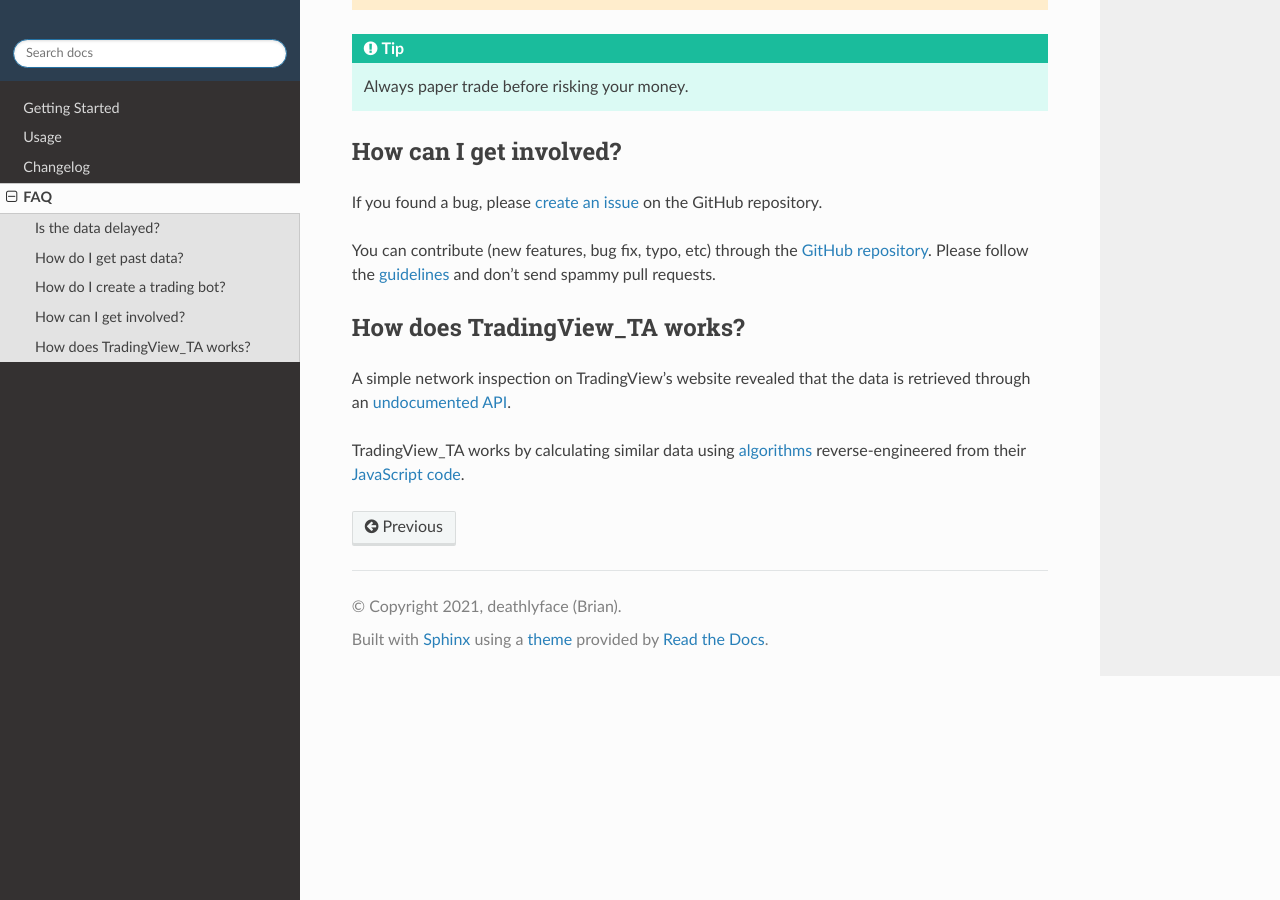
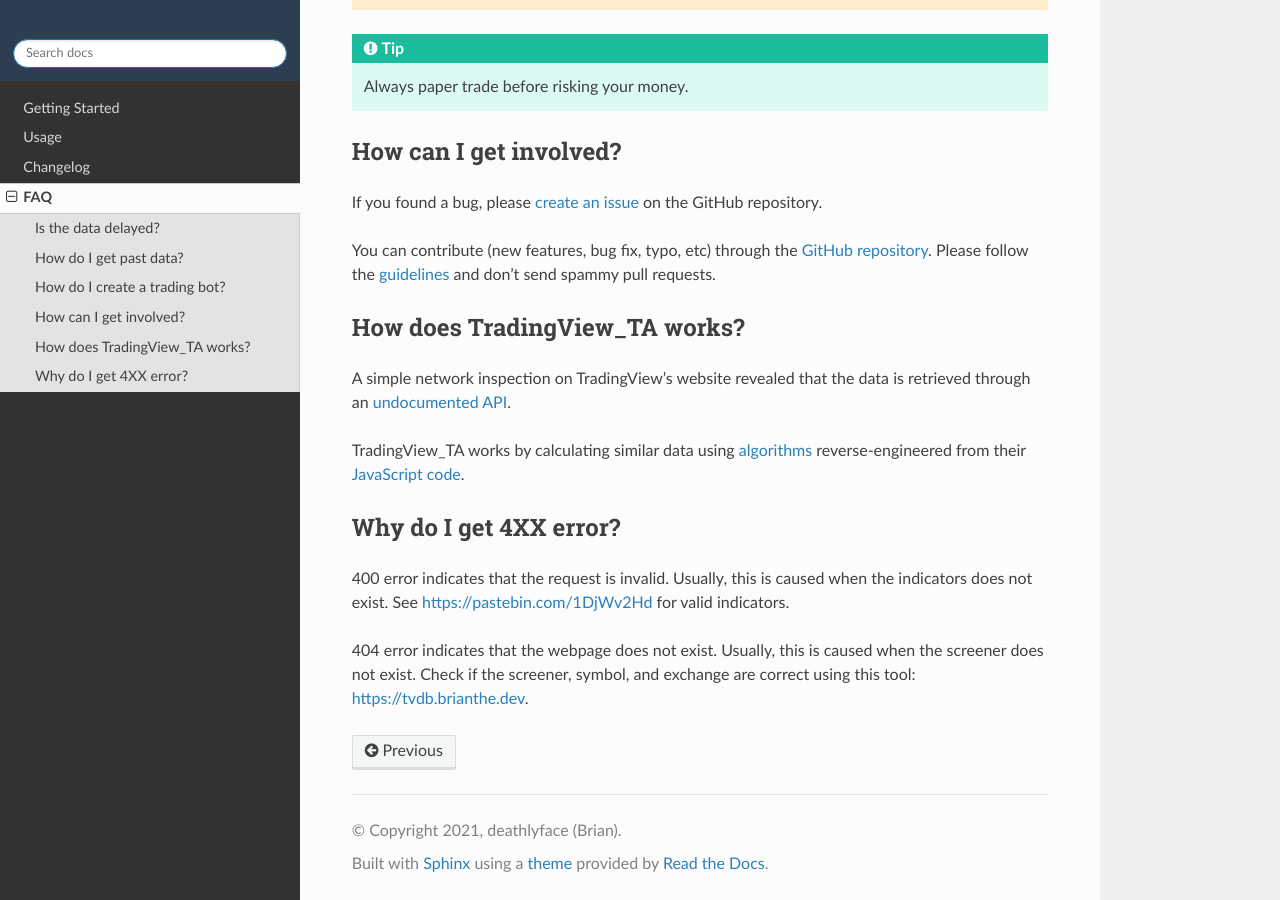
Before and after one commit to AnalyzerREST/python-tradingview-ta, a Sphinx documentation site: the page built from docs/faq.rst, in a window 1280 px wide and 900 px high, scrolled down 1608 px. Built offline with Sphinx 7.4.7 and the Read the Docs theme 2.0.0, drawn with Linux system fonts in a browser that asks for light colours.

Commit message:
Docs: Add 4XX error to FAQ

```diff
--- a/docs/faq.rst
+++ b/docs/faq.rst
@@ -79,3 +79,10 @@
 A simple network inspection on TradingView's website revealed that the data is retrieved through an `undocumented API <https://scanner.tradingview.com/america/scan>`_.
 
 TradingView_TA works by calculating similar data using `algorithms <https://github.com/brian-the-dev/python-tradingview-ta/blob/main/tradingview_ta/technicals.py>`_ reverse-engineered from their `JavaScript code <https://gist.github.com/brian-the-dev/f0bb91658c1f161cafe8990db1473bd6>`_.
+
+Why do I get 4XX error?
+-----------------------
+
+400 error indicates that the request is invalid. Usually, this is caused when the indicators does not exist. See https://pastebin.com/1DjWv2Hd for valid indicators.
+
+404 error indicates that the webpage does not exist. Usually, this is caused when the screener does not exist. Check if the screener, symbol, and exchange are correct using this tool: https://tvdb.brianthe.dev.
```
